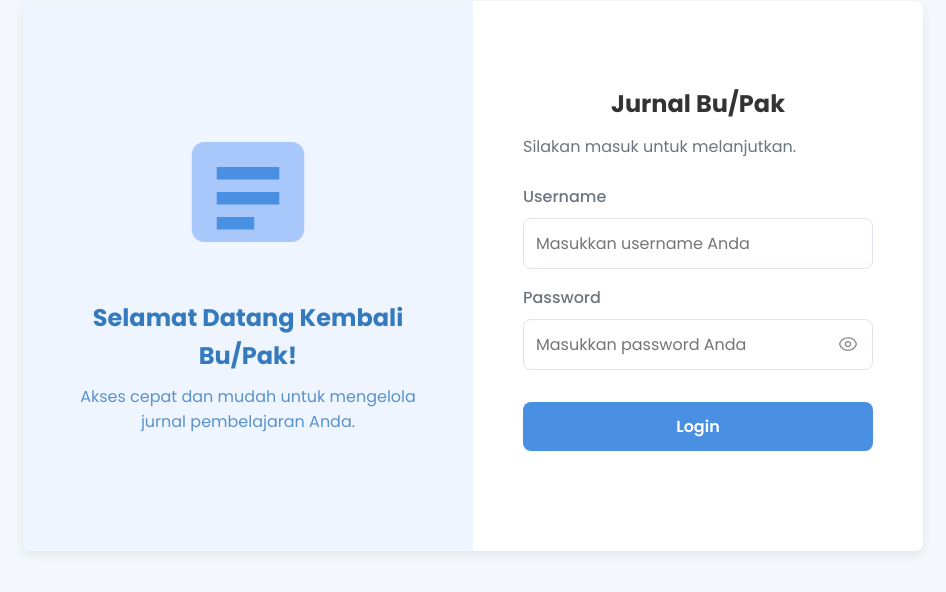
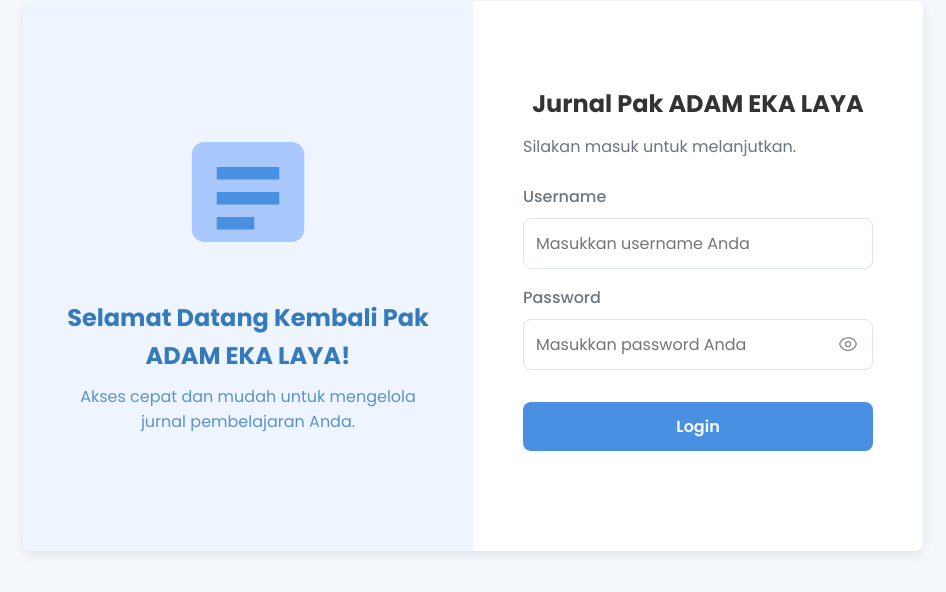
Before and after one commit to Wahyudi-1/jurnalADAMEKALAYA, a plain HTML site: page index.html in a window 1280 px wide. Shown: the part 124-716 px from the top of the page, without its empty margins (167-1113 px from the left). Drawn offline with Linux system fonts and the light colour scheme.

Commit message:
Update index.html

```diff
--- a/index.html
+++ b/index.html
@@ -6,7 +6,7 @@
     <!-- ========================================================== -->
     <meta charset="UTF-8">
     <meta name="viewport" content="width=device-width, initial-scale=1.0">
-    <title>Login - Jurnal Pelajaran Bu/Pak</title>
+    <title>Login - Jurnal Pelajaran Pak ADAM EKA LAYA</title>
 
     <!-- ========================================================== -->
     <!-- STYLESHEETS & FONTS                                        -->
@@ -41,7 +41,7 @@
                     <path d="M7 12H17V14H7V12Z" fill="#4a90e2"/>
                     <path d="M7 16H13V18H7V16Z" fill="#4a90e2"/>
                 </svg>
-                <h3>Selamat Datang Kembali Bu/Pak!</h3>
+                <h3>Selamat Datang Kembali Pak ADAM EKA LAYA!</h3>
                 <p>Akses cepat dan mudah untuk mengelola jurnal pembelajaran Anda.</p>
             </div>
         </div>
@@ -50,7 +50,7 @@
         <div class="login-form-container">
             <div class="login-form-content">
 
-                <h2 class="logo">Jurnal Bu/Pak</h2>
+                <h2 class="logo">Jurnal Pak ADAM EKA LAYA</h2>
                 <p style="color: var(--text-light); margin-bottom: 25px;">Silakan masuk untuk melanjutkan.</p>
 
                 <form onsubmit="event.preventDefault(); document.getElementById('loginButton').click();">
```
